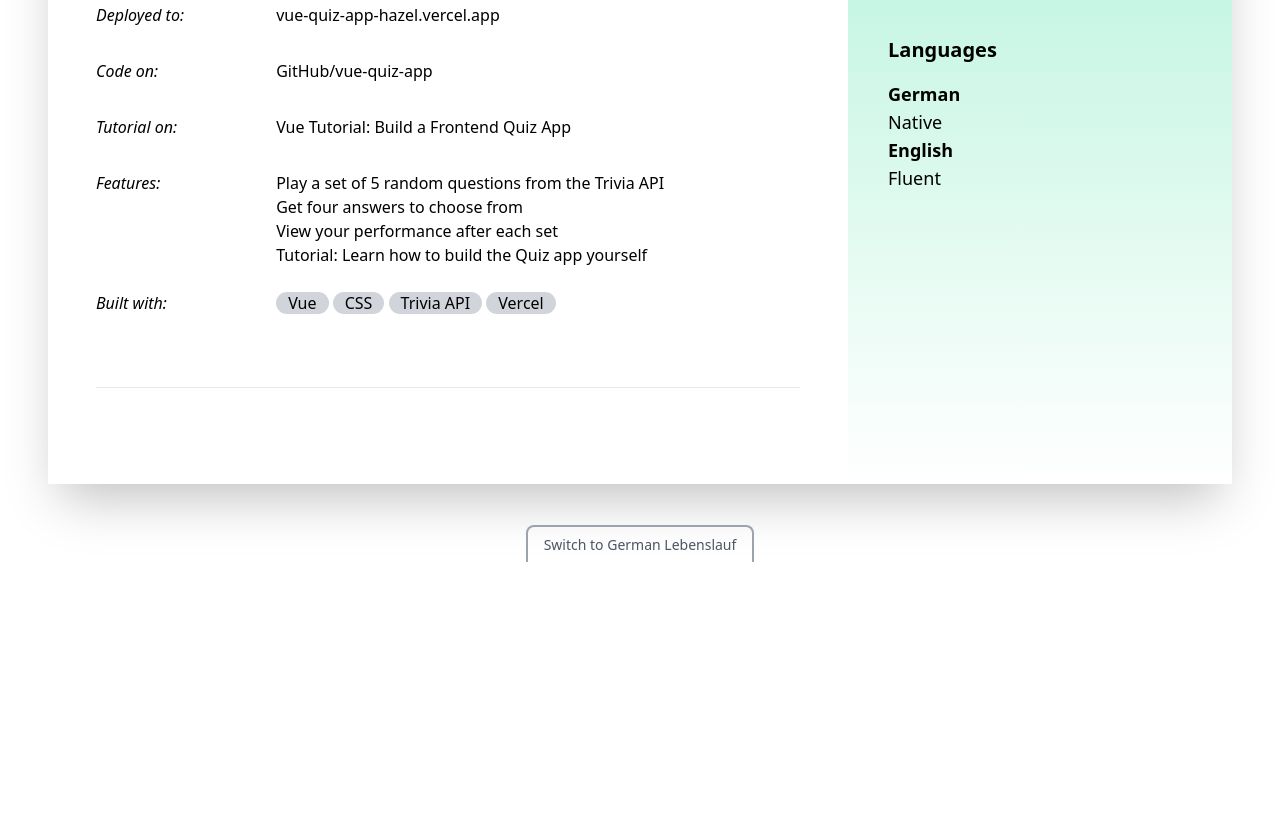
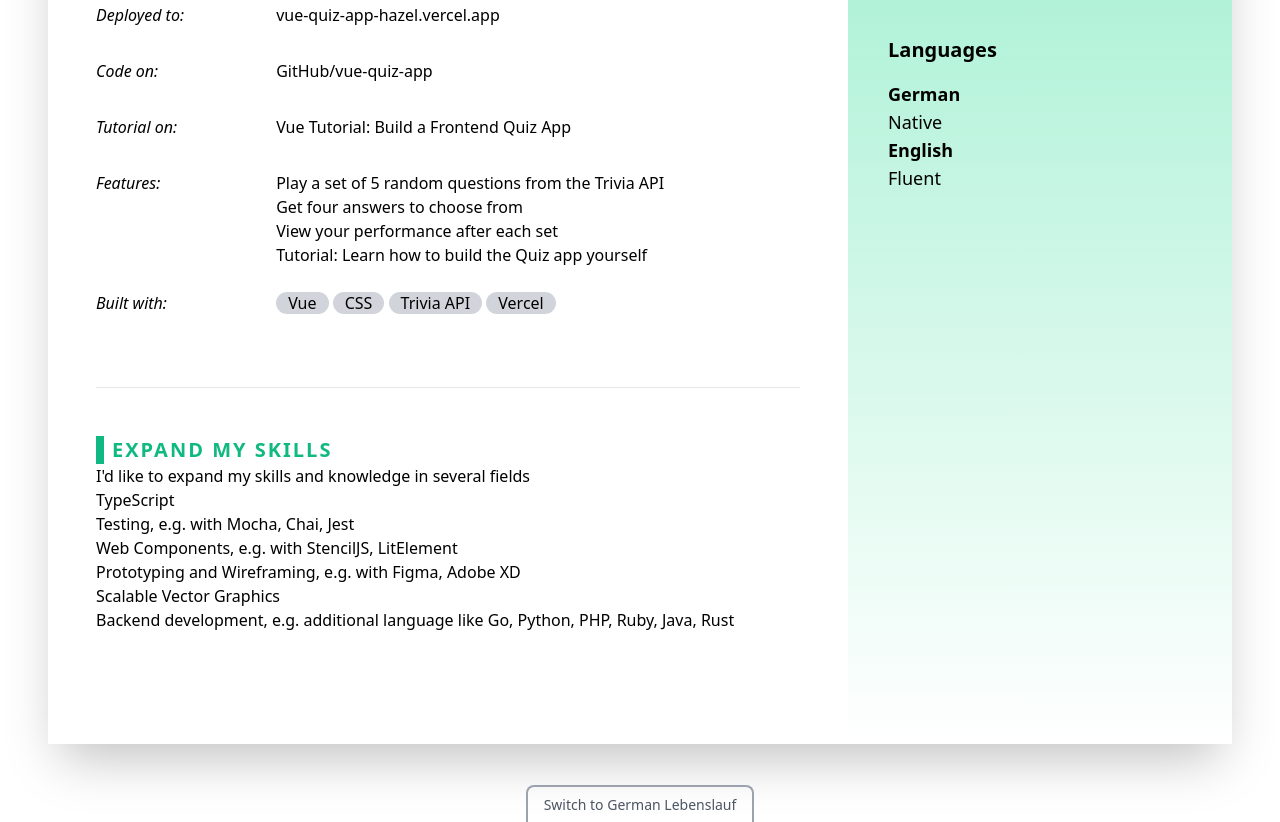
Before and after one commit to jaafarmelhem/CV, a website built with Vite: page index.html in a window 1280 px wide. Shown: the part 2087-2909 px from the top of the page. Before the commit the page ends 2649 px from the top, so only its background shows below. Built offline with nearby package versions, Linux system fonts and the light colour scheme; what @tailwindcss/typography would draw is missing.

Commit message:
Expand my skills ready

```diff
--- a/index.html
+++ b/index.html
@@ -598,6 +598,25 @@
             </div>
           </div>
           <hr class="mt-8 mb-12" />
+          <div id="projects" class="prose">
+            <h2 class="section-headline">Expand my skills</h2>
+            <div class="mb-16">
+              <h4 id="expand-knowledge-headline">
+                I'd like to expand my skills and knowledge in several fields
+              </h4>
+              <ul>
+                <li>TypeScript</li>
+                <li>Testing, e.g. with Mocha, Chai, Jest</li>
+                <li>Web Components, e.g. with StencilJS, LitElement</li>
+                <li>Prototyping and Wireframing, e.g. with Figma, Adobe XD</li>
+                <li>Scalable Vector Graphics</li>
+                <li>
+                  Backend development, e.g. additional language like Go, Python,
+                  PHP, Ruby, Java, Rust
+                </li>
+              </ul>
+            </div>
+          </div>
         </div>
       </main>
     </div>
```
